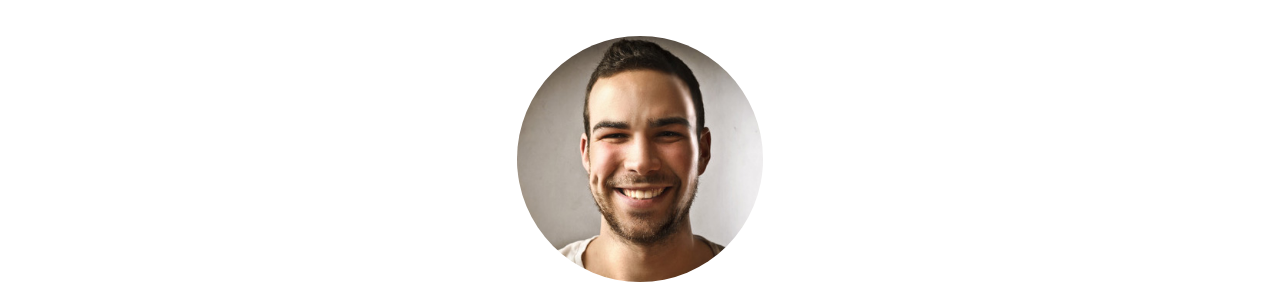
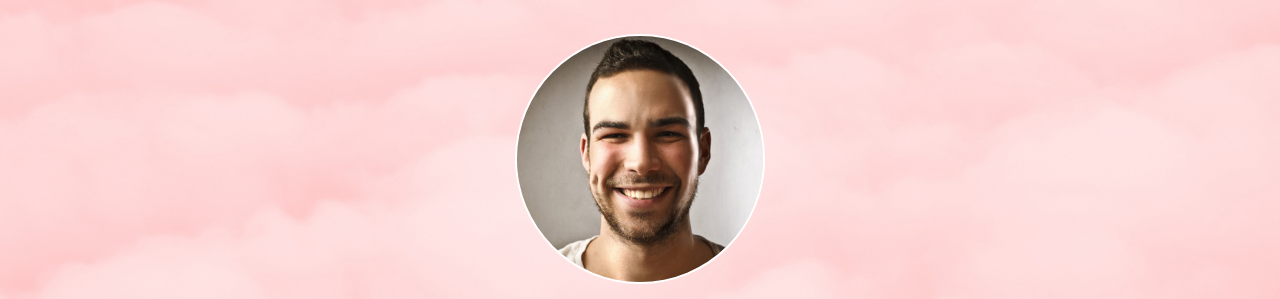
Before and after one commit to qwqa24/responsive-website, a plain HTML site: page index.html in a window 1280 px wide. Shown: the part 86-385 px from the top of the page. Drawn offline with nearby package versions, Linux system fonts and the light colour scheme.

Commit message:
index.html

```diff
--- a/main.css
+++ b/main.css
@@ -120,17 +120,19 @@ p {
   border: 1px solid var(--color-white);
   border-radius: var(--size-border-radius);
 }
-/* .navbar__toggle-btn {
+
+.navbar__toggle-btn {
   position: absolute;
   top: 24px;
   right: 32px;
   font-size: 24px;
   color: var(--color-white);
   display: none;
-} */
+}
+
 /* Home */
 #home {
-  background: url(imgs\home_bkg.png) center no-repeat; /*수정*/
+  background: url(imgs/imgs/projects/home_bkg.png) center/cover no-repeat; /*수정*/
   padding: 40px;
   padding-top: 120px;
   text-align: center;
```
Also changed, not shown: imgs/imgs/projects/home_bkg.png (renamed from imgs/home_bkg.png), imgs/testimonial/고양이.png (renamed from imgs/고양이.png).
